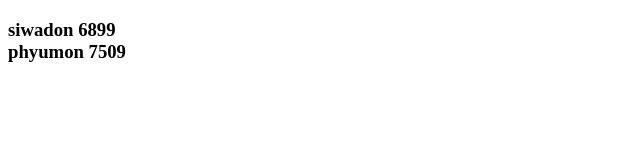
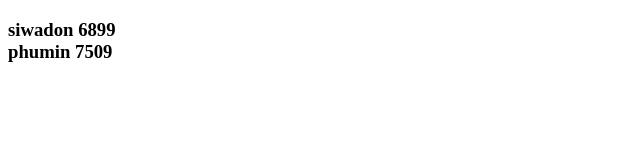
Before and after one commit to TurtleKung/Lab_3.3, a plain HTML site: page index.html in a window 1280 px wide. Shown: the full height of the page, 0-640 px from the left. Drawn offline with Linux system fonts and the light colour scheme.

Commit message:
First commit

```diff
--- a/index.html
+++ b/index.html
@@ -8,7 +8,7 @@
 <body>
     <h3>
     siwadon 6899 <br>
-    phyumon 7509
+    phumin 7509
 
     </h3>
 
```
